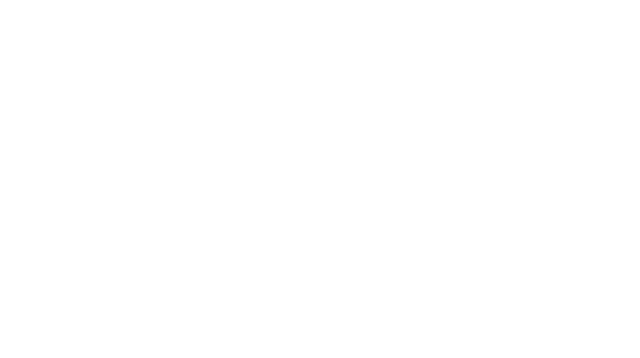
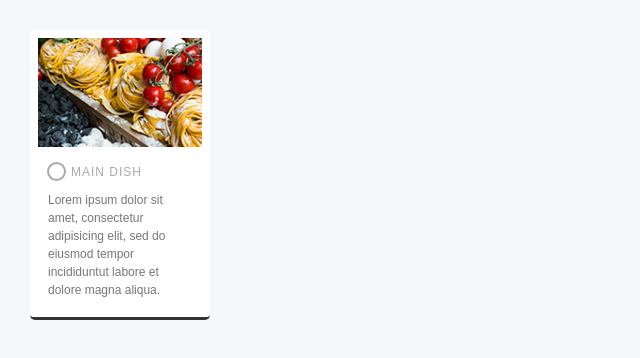
Before and after one commit to diescake/css-training, a website: page grid/index.html in a window 1280 px wide. Shown: the whole page, without its empty margins (0-640 px from the left). Drawn offline with Linux system fonts and the light colour scheme.

Commit message:
small box

```diff
--- a/grid/css/style.css
+++ b/grid/css/style.css
@@ -1 +1,79 @@
 @charset "UTF-8";
+
+html {
+  font-size: 62.5%;
+}
+
+body {
+  padding: 30px;
+  background-color: #f6f7fb;
+  color: #333;
+  font-size: 1.2rem;
+  font-family: 'Hiragino Kaku Gothic ProN', Meiryo, sans-serif;
+}
+
+*,
+*::before,
+*::after {
+  box-sizing: border-box;
+}
+
+a:link,
+a:visited,
+a:hover,
+a:active {
+  color: #7c5119;
+  text-decoration: none;
+}
+
+/* item */
+.item {
+  width: 180px;
+  margin-bottom: 4px;
+  padding: 8px;
+  border-bottom: 3px solid;
+  border-radius: 5px;
+  background-color: #fff;
+}
+
+.item .image {
+  display: block;
+  width: 100%;
+}
+
+.item .category {
+  margin: 15px 9px 10px;
+  color: #aaa;
+  letter-spacing: 1px;
+  font-family: 'Trebunchet MS', 'Hiragino Kaku Gothic ProN', Meiryo, sans-serif;
+}
+
+.category::before {
+  content: '';
+  display: inline-block;
+  width: 19px;
+  height: 19px;
+  margin-right: 5px;
+  border: 2px solid;
+  border-radius: 50%;
+  vertical-align: -5px;
+}
+
+.item .description {
+  margin: 10px;
+  line-height: 1.5;
+}
+
+.item > a {
+  display: block;
+  margin: -8px -8px -11px;
+  padding: 8px 8px 11px;
+  border-radius: inherit;
+  color: #777;
+  transition: all 0.3s;
+}
+
+.item > a:hover {
+  box-shadow: 0 0 6px -1px rgba(0, 0, 0, 0.3);
+  opacity: 0.8;
+}
--- a/grid/index.html
+++ b/grid/index.html
@@ -9,4 +9,13 @@
 </head>
 
 <body>
+  <section class="item">
+    <a href="#">
+      <img class="image" src="images/image_S_1.jpg" alt="main dish">
+      <div class="category">MAIN DISH</div>
+      <p class="description">Lorem ipsum dolor sit amet, consectetur adipisicing elit, sed do eiusmod tempor incididuntut labore et dolore magna
+        aliqua.
+      </p>
+    </a>
+  </section>
 </body>
```
